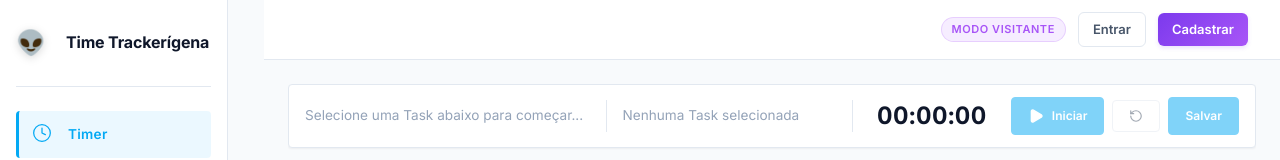
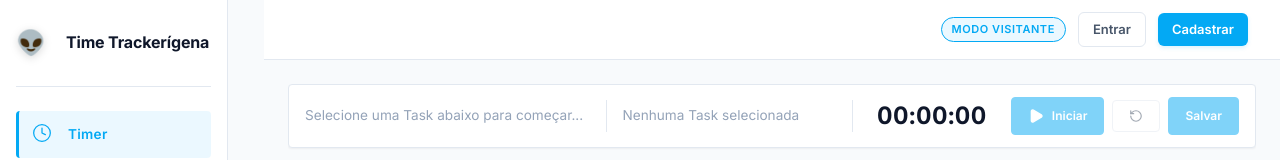
Before and after one commit to Filipiss/time-trackerigena, a React (Vite) app in the folder frontend/: page /timer in a window 1280 px wide. Shown: the top 160 px of the page. Built offline with nearby package versions, Linux system fonts and the light colour scheme; no server answers.

Commit message:
style: align header auth buttons to CSS theme accent color variables

```diff
--- a/frontend/src/components/molecules/AuthButtons/AuthButtons.css
+++ b/frontend/src/components/molecules/AuthButtons/AuthButtons.css
@@ -11,9 +11,9 @@
     font-weight: 600;
     text-transform: uppercase;
     letter-spacing: 0.05em;
-    color: #a855f7;
-    background: rgba(168, 85, 247, 0.1);
-    border: 1px solid rgba(168, 85, 247, 0.2);
+    color: var(--theme-accent);
+    background: var(--theme-accent-subtle);
+    border: 1px solid var(--theme-accent);
     padding: 3px 10px;
     border-radius: var(--radius-pill, 100px);
 }
@@ -44,16 +44,16 @@
 }
 
 .auth-btn--primary {
-    background: linear-gradient(135deg, #7c3aed, #a855f7);
+    background: var(--theme-accent);
     border: none;
-    color: #ffffff;
-    box-shadow: 0 2px 4px rgba(124, 58, 237, 0.15);
+    color: var(--text-inverse, #ffffff);
+    box-shadow: 0 2px 4px rgba(3, 169, 244, 0.15);
 }
 
 .auth-btn--primary:hover {
-    opacity: 0.92;
+    background: var(--theme-accent-hover);
     transform: translateY(-1px);
-    box-shadow: 0 4px 6px rgba(124, 58, 237, 0.25);
+    box-shadow: 0 4px 6px rgba(3, 169, 244, 0.25);
 }
 
 .auth-btn--primary:active {
```
